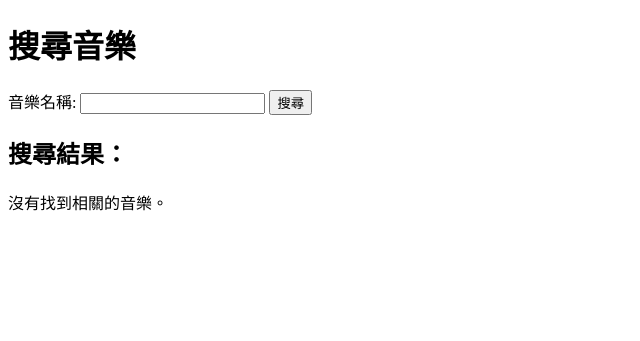
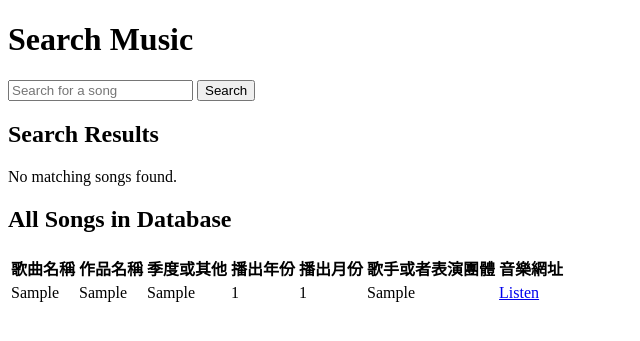
Before and after one commit to jax880811/anime_music, a Django app: page /search/ in a window 1280 px wide. Shown: the top 341 px of the page, without its empty margins (0-640 px from the left). Run offline with Django 5.2, Linux system fonts and the light colour scheme; tables that the repository leaves empty hold one stand-in row (values such as "Sample post").

Commit message:
2024 11 25

```diff
--- a/my_anime_song/views.py
+++ b/my_anime_song/views.py
@@ -17,7 +17,7 @@ from my_anime_song.models import AnimeSong
 from my_anime_song.serializers import MusicSerializer
 from rest_framework.viewsets import ViewSet
 from rest_framework.response import Response
-from my_anime_song.models import AnimeSong
+
 from django.views import View
 
 class SearchMusicView(View):
@@ -27,6 +27,8 @@ class SearchMusicView(View):
         # 獲取查詢字串（音樂名稱）
         query = request.GET.get('q', '')  # 默認為空字串
         results = []
+
+        all_songs = AnimeSong.objects.all()  # 使用 Django ORM 查詢所有歌曲
 
         if query:
             # 使用原生 SQL 查詢 MySQL 資料庫
@@ -39,29 +41,12 @@ class SearchMusicView(View):
                 results = cursor.fetchall()
 
         # 傳遞資料到模板，供前端渲染
-        return render(request, self.template_name, {'query': query, 'results': results})
-'''
-class SearchMusicView(View):
-    template_name = 'search_music.html'  # 模板檔案名稱
+        return render(request, self.template_name, {
+            'query': query,
+            'results': results,
+            'all_songs': all_songs  # 傳遞所有歌曲
+        })
 
-    def get(self, request):
-        # 獲取查詢字串（音樂名稱）
-        query = request.GET.get('q', '')
-        results = []
-
-        if query:
-            # 使用原生 SQL 查詢 MySQL 資料庫
-            with connection.cursor() as cursor:
-                cursor.execute("""
-                    SELECT 歌曲名稱, 音樂網址
-                    FROM anime_song
-                    WHERE 歌曲名稱 LIKE %s
-                """, [f"%{query}%"])
-                results = cursor.fetchall()
-
-        # 傳遞資料到模板
-        return render(request, self.template_name, {'query': query, 'results': results})
-        '''
 '''
 class SearchMusicView(ViewSet):
     @action(detail=False, methods=['get'], url_path='search')
--- a/templates/search_music.html
+++ b/templates/search_music.html
@@ -1,29 +1,62 @@
 <!DOCTYPE html>
-<html lang="zh-TW">
+<html>
 <head>
-    <meta charset="UTF-8">
-    <title>音樂搜尋</title>
+    <title>Search Music</title>
 </head>
 <body>
-    <h1>搜尋音樂</h1>
 
-    <form method="get" action="{% url 'search_music' %}">
-        <label for="q">音樂名稱:</label>
-        <input type="text" id="q" name="q" value="{{ query }}">
-        <button type="submit">搜尋</button>
+<h1>Search Music</h1>
+
+<form method="get">
+    <input type="text" name="q" value="{{ query }}" placeholder="Search for a song">
+    <button type="submit">Search</button>
 </form>
 
-    <h2>搜尋結果：</h2>
+<!-- 顯示搜尋結果 -->
+<h2>Search Results</h2>
 {% if results %}
     <ul>
-            {% for result in results %}
-                <li>
-                    <a href="{{ result.1 }}" target="_blank">{{ result.0 }}</a>
-                </li>
+    {% for song in results %}
+        <li>{{ song.0 }} - <a href="{{ song.1 }}">Listen</a></li>
     {% endfor %}
     </ul>
 {% else %}
-        <p>沒有找到相關的音樂。</p>
+    <p>No matching songs found.</p>
 {% endif %}
+
+<h2>All Songs in Database</h2>
+{% if all_songs %}
+    <table>
+        <thead>
+            <tr>
+                <th>歌曲名稱</th>
+                <th>作品名稱</th>
+                <th>季度或其他</th>
+                <th>播出年份</th>
+                <th>播出月份</th>
+                <th>歌手或者表演團體</th>
+                <th>音樂網址</th>
+            </tr>
+        </thead>
+        <tbody>
+            {% for song in all_songs %}
+                <tr>
+                    <td>{{ song.song_name }}</td>
+                    <td>{{ song.work_name }}</td>
+                    <td>{{ song.season_or_other }}</td>
+                    <td>{{ song.broadcast_year }}</td>
+                    <td>{{ song.broadcast_month }}</td>
+                    <td>{{ song.singer_or_group }}</td>
+                    <td><a href="{{ song.song_url }}">Listen</a></td>
+                </tr>
+            {% endfor %}
+        </tbody>
+    </table>
+{% else %}
+    <p>No songs available.</p>
+{% endif %}
+
+
+
 </body>
 </html>
```
Lines whose indentation alone changed are shown as unchanged.
